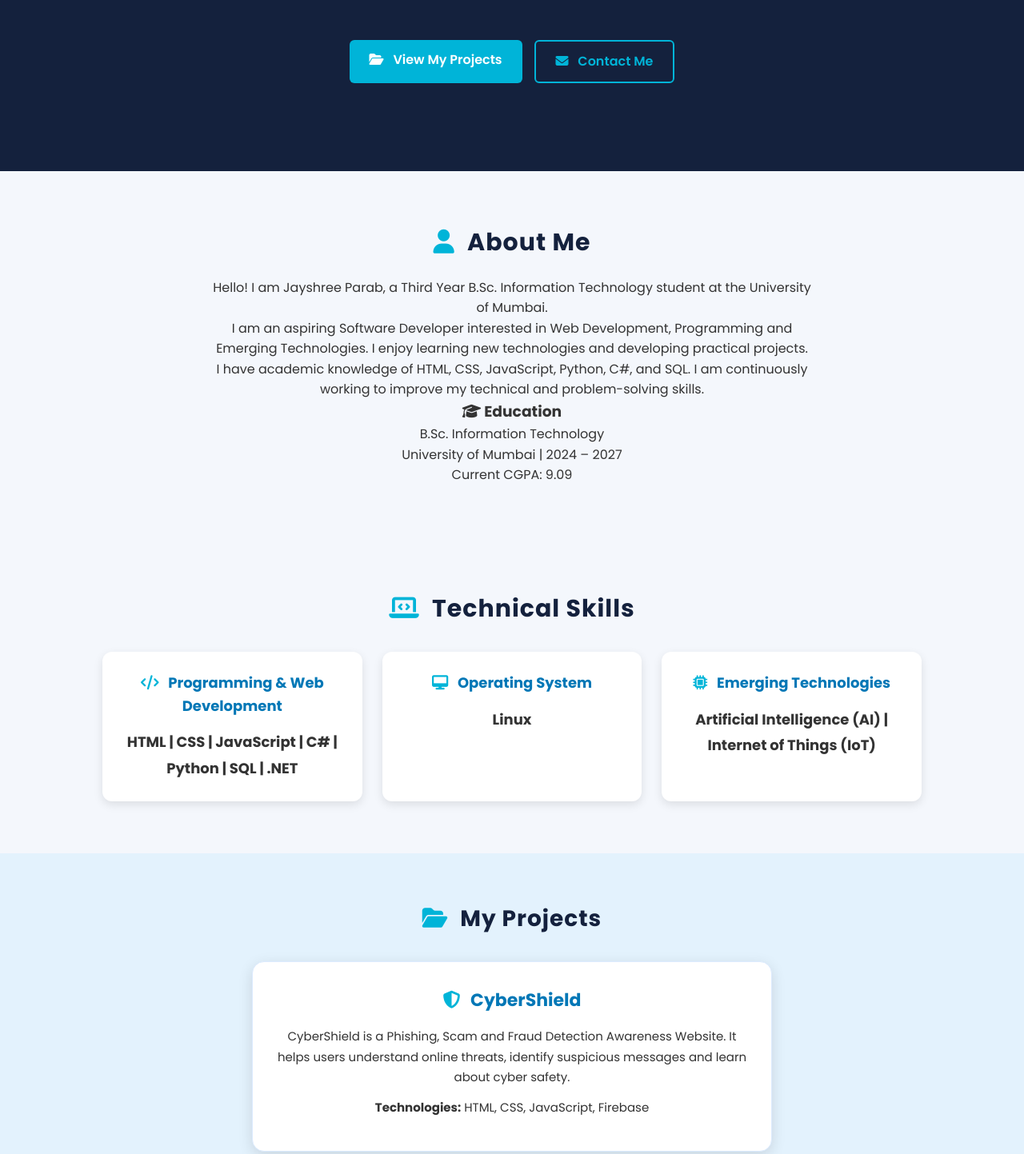
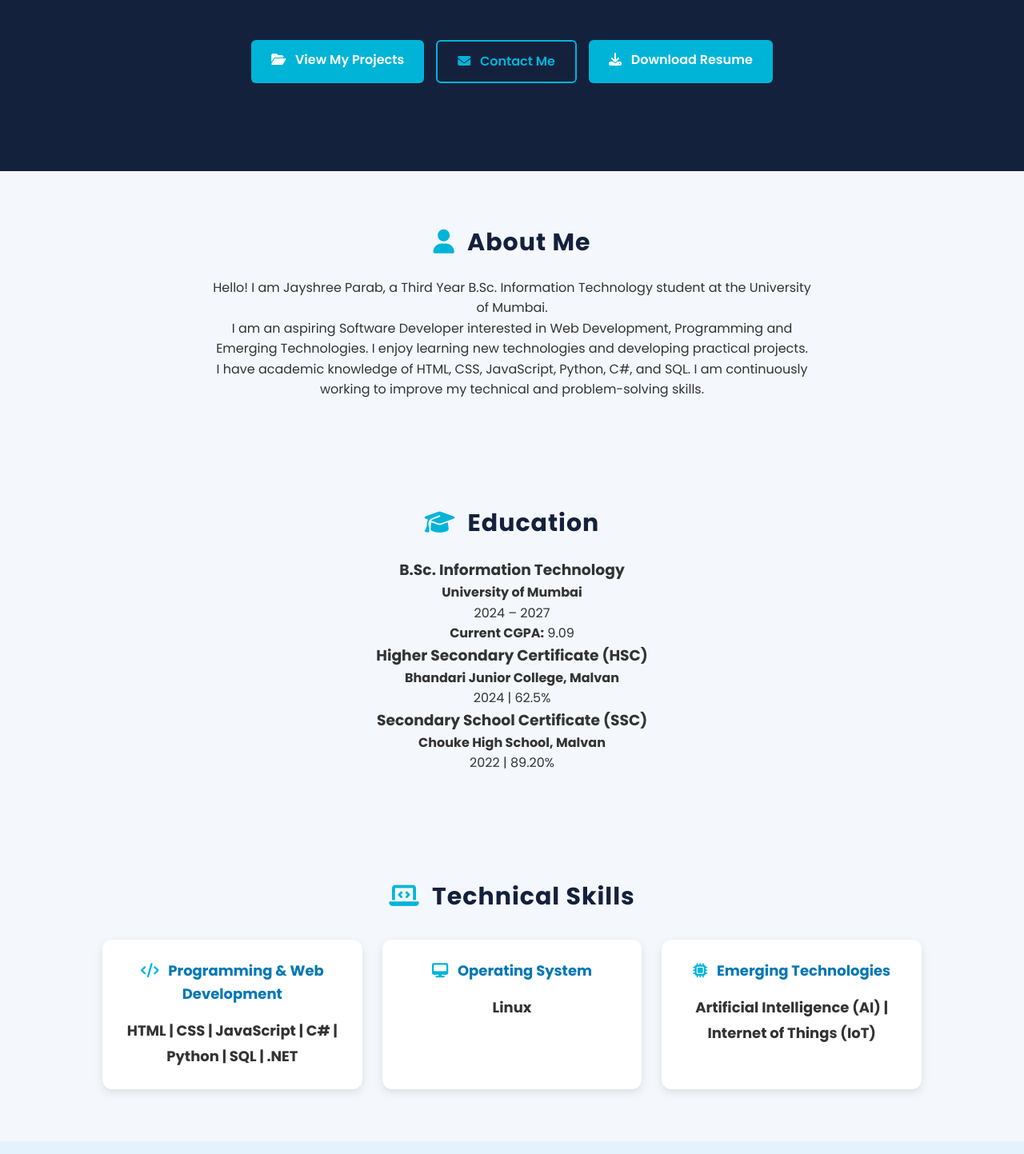
Before and after one commit to jayshreeparab2224-lab/MyPortfolio, a plain HTML site: page index.html in a window 1280 px wide. Shown: the part 500-1943 px from the top of the page at 80% size. Drawn offline with Linux system fonts and the light colour scheme.

Commit message:
Update index.html

```diff
--- a/index.html
+++ b/index.html
@@ -39,6 +39,7 @@
     <ul id="nav-menu">
         <li><a href="#home">Home</a></li>
         <li><a href="#about">About</a></li>
+        <li><a href="#education">Education</a></li>
         <li><a href="#skills">Skills</a></li>
         <li><a href="#projects">Projects</a></li>
         <li><a href="#internship">Internship</a></li>
@@ -72,6 +73,14 @@
                 Contact Me
             </a>
 
+            <a href="Jayshree_Parab_Resume.pdf"
+            class="btn"
+            download>
+            <i class="fas fa-download"></i>
+            Download Resume
+            </a>
+
+
         </div>
 
     </section>
@@ -102,13 +111,41 @@
             my technical and problem-solving skills.
         </p>
 
-        <h3><i class="fas fa-graduation-cap"></i> Education</h3>
+    </section>
 
-        <p>B.Sc. Information Technology</p>
-        <p>University of Mumbai | 2024 – 2027</p>
-        <p>Current CGPA: 9.09</p>
+
+<!-- Education Section -->
+<section id="education">
+
+    <h2><i class="fas fa-graduation-cap"></i> Education</h2>
+
+    <div class="education-card">
+
+        <h3>B.Sc. Information Technology</h3>
+        <h4>University of Mumbai</h4>
+        <p>2024 – 2027</p>
+        <p><strong>Current CGPA:</strong> 9.09</p>
+
+    </div>
+
+    <div class="education-card">
+
+        <h3>Higher Secondary Certificate (HSC)</h3>
+        <h4>Bhandari Junior College, Malvan</h4>
+        <p>2024 | 62.5%</p>
+
+    </div>
+
+    <div class="education-card">
+
+        <h3>Secondary School Certificate (SSC)</h3>
+        <h4>Chouke High School, Malvan</h4>
+        <p>2022 | 89.20%</p>
+
+    </div>
 
 </section>
+
 
     <!-- Skills Section -->
     <section id="skills">
@@ -160,6 +197,7 @@
     </section>
 
     <!-- Projects Section -->
+
 <section id="projects">
 
     <h2><i class="fas fa-folder-open"></i> My Projects</h2>
@@ -184,9 +222,24 @@
             HTML, CSS, JavaScript, Firebase
         </p>
 
+        <div class="project-buttons">
+
+            <a href="https://github.com/jayshreeparab2224-lab/cybershield"
+               target="_blank" class="btn">
+                <i class="fab fa-github"></i> GitHub
+            </a>
+
+            <a href="https://jayshreeparab2224-lab.github.io/cybershield/"
+               target="_blank" class="btn">
+                <i class="fas fa-external-link-alt"></i> Live Demo
+            </a>
+
+        </div>
+
     </div>
 
 </section>
+
 
     <!-- Internship Section -->
     <section id="internship">
```
Lines whose indentation alone changed are shown as unchanged.
